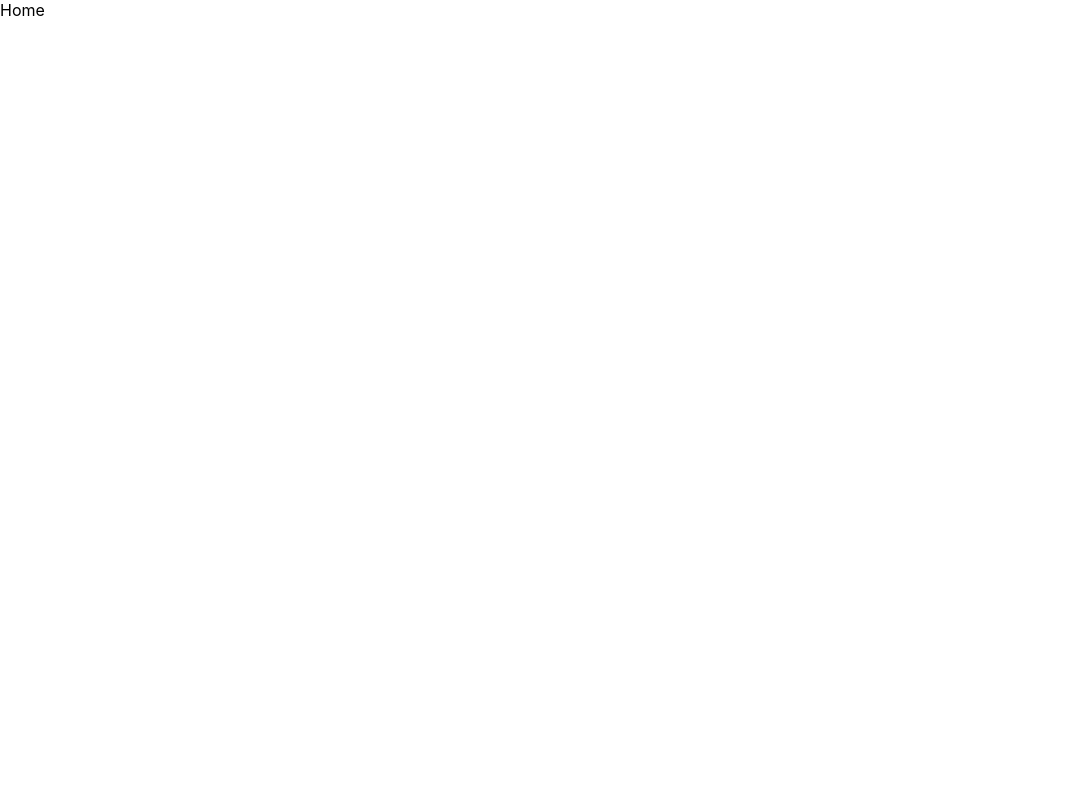
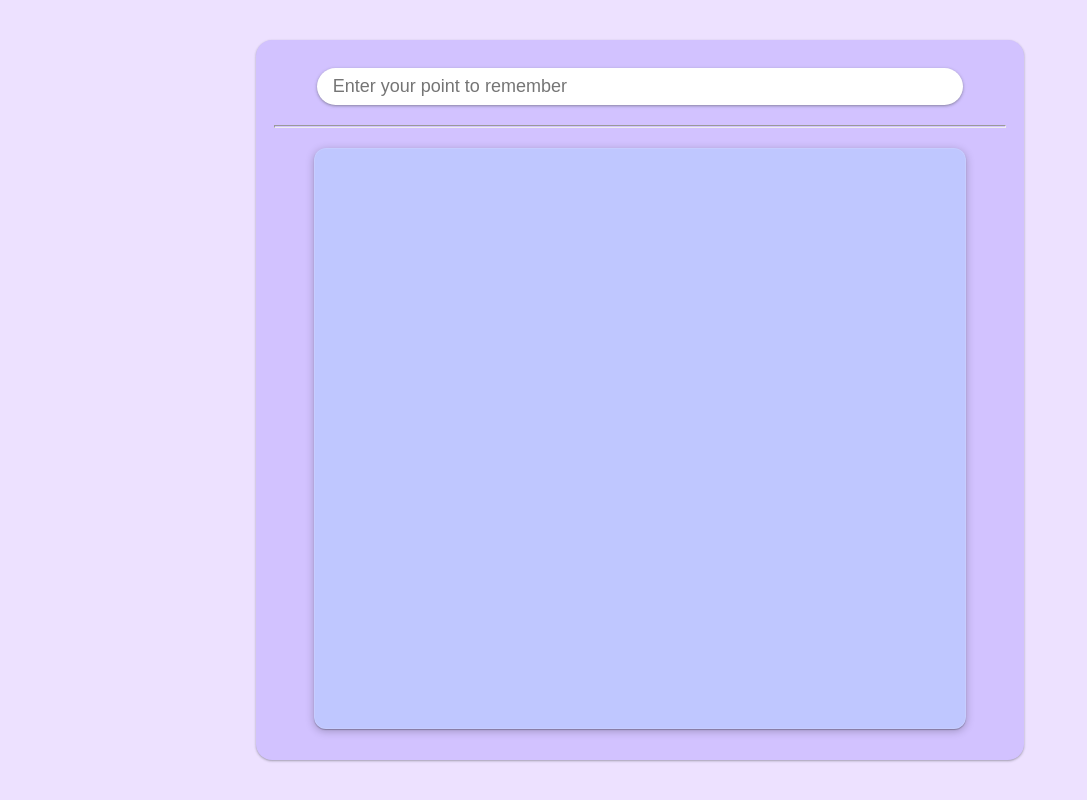
Before and after one commit to siddharthbhat777/words-note, a React (Create React App) app: page / in a window 1280 px wide. Shown: the whole page, without its empty margins (0-1087 px from the left). Built offline with nearby package versions, Linux system fonts and the light colour scheme.

Commit message:
created homescreen UI layout

```diff
--- a/src/components/home/Home.jsx
+++ b/src/components/home/Home.jsx
@@ -1,9 +1,21 @@
 import React from 'react';
-// import classes from './Home.module.css';
+import classes from './Home.module.css';
 
 const Home = () => {
     return (
-        <div>Home</div>
+        <div className={classes.homeBackground}>
+            <div className={classes.homeActivityContainer}>
+                <div className={classes.topContainer}>
+                    <div className={classes.addWordContainer}>
+                        <input type='text' className={classes.addWord} placeholder='Enter your point to remember' />
+                        <hr className={classes.topHr} />
+                    </div>
+                </div>
+                <div className={classes.bottomContainer}>
+                    <div className={classes.activityListContainer}></div>
+                </div>
+            </div>
+        </div>
     );
 };
 
--- a/src/components/home/Home.module.css
+++ b/src/components/home/Home.module.css
@@ -0,0 +1,82 @@
+.homeBackground {
+    height: 100vh;
+    width: 100%;
+    background-color: var(--page-background);
+    display: flex;
+    align-items: center;
+    justify-content: center;
+}
+
+.homeActivityContainer {
+    display: grid;
+    grid-template-columns: 100%;
+    grid-template-rows: 15% auto;
+    justify-content: center;
+    align-items: center;
+    height: 90vh;
+    width: 60%;
+    border-radius: 1rem;
+    background-color: var(--page-container-background);
+    box-shadow: #3c40434d 0rem 0.063rem 0.125rem 0rem, #3c404326 0rem 0.063rem 0.188rem 0rem;
+}
+
+@media screen and (max-width: 750px) {
+    .homeActivityContainer {
+        width: 90%;
+    }
+}
+
+.topContainer {
+    height: 100%;
+    display: flex;
+    flex-direction: column;
+    align-items: center;
+    justify-content: center;
+}
+
+.addWordContainer {
+    width: 100%;
+    display: flex;
+    flex-direction: column;
+    justify-content: center;
+    align-items: center;
+    margin-top: 1rem;
+}
+
+.addWord {
+    background-color: var(--white);
+    width: 80%;
+    font-size: large;
+    padding-inline: 1rem;
+    padding-top: 0.5rem;
+    padding-bottom: 0.5rem;
+    border-radius: 1.25rem;
+    border: none;
+    box-shadow: #3c40434d 0rem 0.063rem 0.125rem 0rem, #3c404326 0rem 0.063rem 0.188rem 0.063rem;
+    transition: all 0.2s ease-in-out;
+}
+
+.addWord:focus {
+    outline: none;
+    box-shadow: #06182c66 0rem 0rem 0rem 0.125rem, #06182ca6 0rem 0.25rem 0.375rem -0.063rem, #ffffff14 0rem 0.063rem 0rem inset;
+}
+
+.topHr {
+    width: 95%;
+    height: 0.1rem;
+    margin-top: 1.25rem;
+}
+
+.bottomContainer {
+    height: 100%;
+    display: flex;
+    justify-content: center;
+}
+
+.activityListContainer {
+    height: 95%;
+    width: 85%;
+    background-color: var(--activities-color);
+    border-radius: 0.75rem;
+    box-shadow: #00000040 0rem 0.0625em 0.0625em, #00000040 0rem 0.125em 0.5em, #ffffff1a 0rem 0rem 0rem 0.063rem inset;
+}
--- a/src/components/login/Login.module.css
+++ b/src/components/login/Login.module.css
@@ -1,6 +1,6 @@
 .loginBackground {
     height: 100vh;
-    background-color: var(--login-page-background);
+    background-color: var(--page-background);
     display: flex;
     align-items: center;
     justify-content: center;
@@ -14,8 +14,8 @@
     height: 40vh;
     width: 30%;
     border-radius: 1rem;
-    background-color: var(--login-container-background);
-    box-shadow: rgba(60, 64, 67, 0.3) 0px 1px 2px 0px, rgba(60, 64, 67, 0.15) 0px 1px 3px 1px;
+    background-color: var(--page-container-background);
+    box-shadow: #3c40434d 0rem 0.063rem 0.125rem 0rem, #3c404326 0rem 0.063rem 0.188rem 0rem;
 }
 
 @media screen and (max-width: 750px) {
@@ -44,7 +44,7 @@
     padding-inline: 1.5rem;
     border-radius: 2rem;
     color: var(--text-alternative-color);
-    background-color: var(--text-color);
+    background-color: var(--component-color);
 }
 
 .googleCard span {
--- a/src/index.css
+++ b/src/index.css
@@ -7,8 +7,12 @@ body {
   -moz-osx-font-smoothing: grayscale;
   --text-color: black;
   --text-alternative-color: white;
-  --login-page-background: white;
-  --login-container-background: #e4e4e4;
+  --page-background: #ede1ff;
+  --page-container-background: #d2c2ff;
+  --component-color: #48445b;
+  --activities-color: #bfc7ff;
+  --white: white;
+  --black: black;
 }
 
 body.darkMode {
@@ -20,8 +24,12 @@ body.darkMode {
   -moz-osx-font-smoothing: grayscale;
   --text-color: white;
   --text-alternative-color: black;
-  --login-page-background: #15153b;
-  --login-container-background: #31316d;
+  --page-background: #15153b;
+  --page-container-background: #31316d;
+  --component-color: white;
+  --activities-color: #a498e2;
+  --white: white;
+  --black: black;
 }
 
 code {
```
